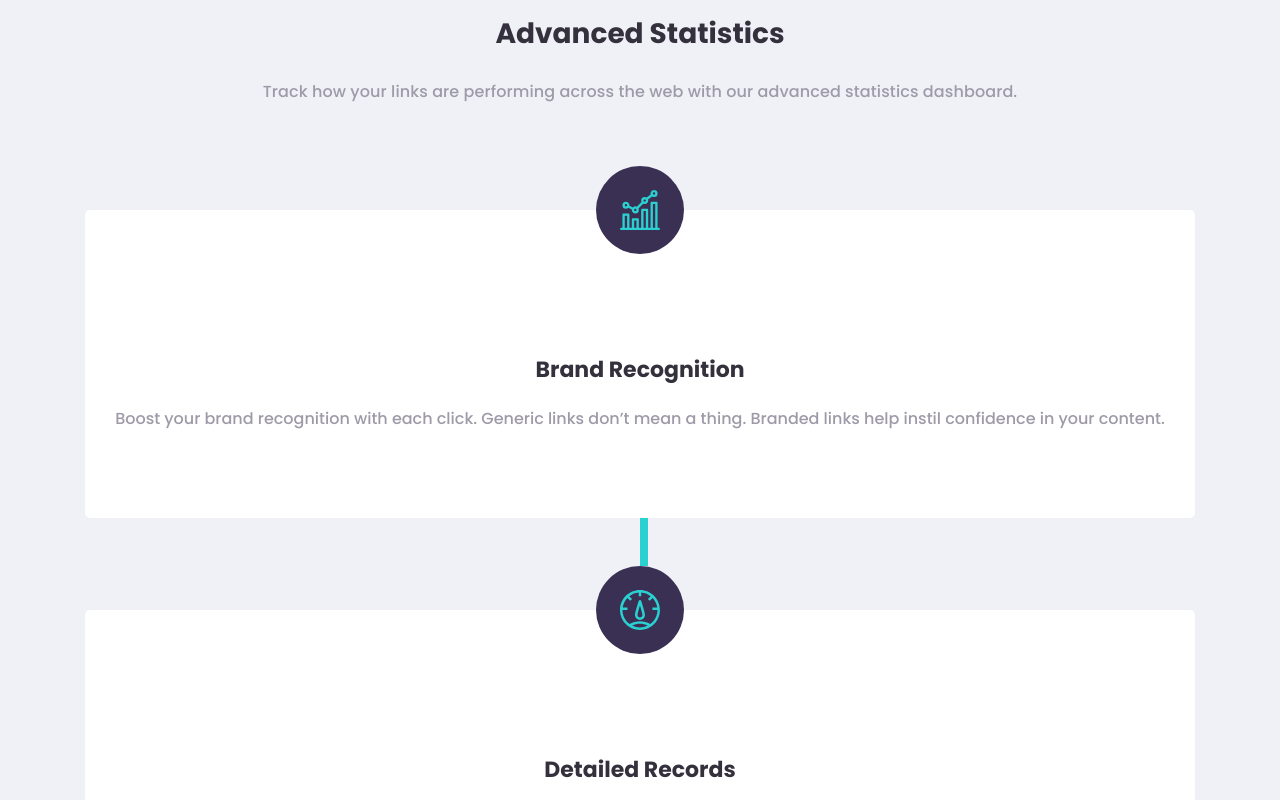
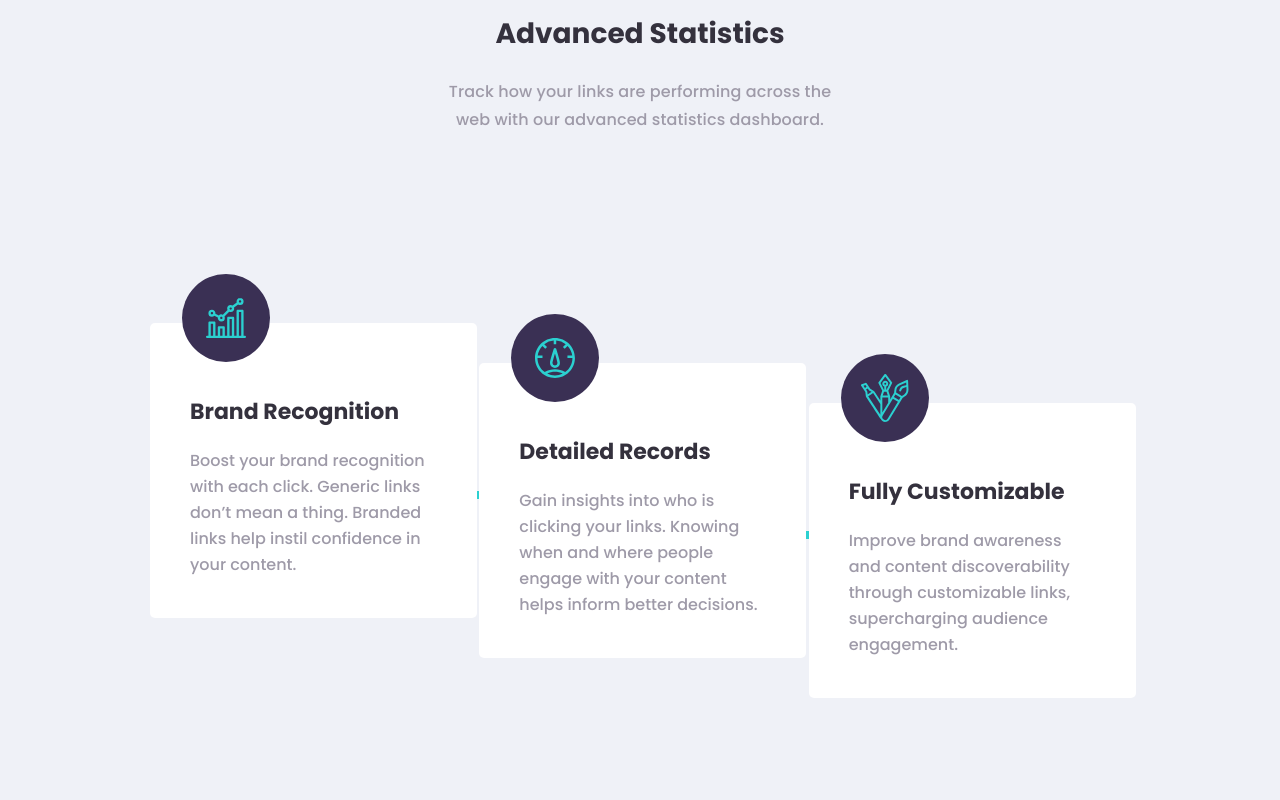
Before and after one commit to defydef/url-shortening-landingpage, a React (Vite) app: page / in a window 1280 px wide. Shown: the part 1080-1880 px from the top of the page. Built offline with nearby package versions, Linux system fonts and the light colour scheme.

Commit message:
Create Stats component for desktop view

```diff
--- a/src/index.css
+++ b/src/index.css
@@ -29,4 +29,5 @@ body {
   min-height: 100vh;
   display: flex;
   justify-content: center;
+  overflow-x: hidden;
 }
--- /dev/null
+++ b/src/ui/SeparatorLine.jsx
@@ -0,0 +1,14 @@
+function SeparatorLine() {
+  return (
+    <>
+      {/* mobile: */}
+      <div className="bg-[var(--accent)] w-2 h-12 col-start-3 sm:hidden"></div>
+      {/* desktop */}
+      <div className="row-start-3 col-start-3 hidden sm:flex flex-col justify-center items-end  w-32 -mr-4">
+        <div className="bg-[var(--accent)] w-24 h-2"></div>
+      </div>
+    </>
+  );
+}
+
+export default SeparatorLine;
--- a/src/ui/Stats.jsx
+++ b/src/ui/Stats.jsx
@@ -5,20 +5,24 @@ import IconFullyCustomizable from "../svg/IconFullyCustomizable";
 
 function Stats() {
   return (
-    <section className="flex flex-col justify-center gap-5 items-center bg-[var(--light-grey)] z-0 row-start-2 row-span-2 col-start-1 px-10 pt-44 pb-32">
+    <section className="flex flex-col justify-center gap-5 items-center bg-[var(--light-grey)] z-0 row-start-2 row-span-2 col-start-1 px-10 sm:px-40 pt-44 pb-32">
       <h1 className="text-[1.75rem] text-[#34313D] font-bold leading-[3rem] text-center">
         Advanced Statistics
       </h1>
-      <p className="leading-7 tracking-[0.00681rem] font-medium text-[var(--grey)] text-center text-base">
+      <p className="leading-7 tracking-[0.00681rem] font-medium text-[var(--grey)] text-center text-base sm:w-[32vw]">
         Track how your links are performing across the web with our advanced
         statistics dashboard.
       </p>
-      <div className="flex flex-col justify-start gap-0 pt-10">
+      <div className="flex flex-col sm:flex-row justify-start sm:justify-center sm:items-center gap-0 sm:gap-2 pt-10">
         <StatsItem label="Brand Recognition" icon={<IconBrandRecognition />}>
           Boost your brand recognition with each click. Generic links don’t mean
           a thing. Branded links help instil confidence in your content.
         </StatsItem>
-        <StatsItem label="Detailed Records" icon={<IconDetailedRecords />}>
+        <StatsItem
+          label="Detailed Records"
+          icon={<IconDetailedRecords />}
+          marginTop="sm:mt-20"
+        >
           Gain insights into who is clicking your links. Knowing when and where
           people engage with your content helps inform better decisions.
         </StatsItem>
@@ -26,6 +30,7 @@ function Stats() {
           label="Fully Customizable"
           icon={<IconFullyCustomizable />}
           showLine={false}
+          marginTop="sm:mt-40"
         >
           Improve brand awareness and content discoverability through
           customizable links, supercharging audience engagement.
--- a/src/ui/StatsItem.jsx
+++ b/src/ui/StatsItem.jsx
@@ -1,17 +1,25 @@
-import VerticalLine from "./VerticalLine";
+import SeparatorLine from "./SeparatorLine";
 
-function StatsItem({ label, children, icon, showLine = true }) {
+function StatsItem({
+  label,
+  children,
+  icon,
+  showLine = true,
+  marginTop = "mt-0",
+}) {
   return (
-    <div className="grid grid-rows-[1fr_1fr_6fr] grid-cols-[1fr_2.75rem_2.75rem_1fr]">
-      <div className="w-[5.5rem] h-[5.5rem] bg-[var(--secondary-1)] rounded-full row-start-1 row-span-2 col-start-2 col-span-2 z-10 flex justify-center items-center">
+    <div
+      className={`grid grid-rows-[1fr_1fr_6fr] sm:grid-rows-[1fr_1fr_5fr] grid-cols-[1fr_2.75rem_2.75rem_1fr] sm:grid-cols-3 ${marginTop} sm:h-max`}
+    >
+      <div className="w-[5.5rem] h-[5.5rem] bg-[var(--secondary-1)] rounded-full row-start-1 row-span-2 col-start-2 sm:col-start-1 col-span-2 sm:col-span-1 z-10 flex justify-center items-center sm:ml-8">
         {icon}
       </div>
-      {showLine && <VerticalLine />}
-      <div className="min-w-[20.4375rem] rounded-[0.3125rem] bg-white row-start-2 col-start-1 col-span-full row-span-2 pt-14 px-5 flex flex-col justify-center items-center gap-5">
-        <h1 className="text-[var(--primary)] text-[1.375rem] font-bold">
+      {showLine && <SeparatorLine />}
+      <div className="min-w-[20.4375rem] sm:max-w-[20vw] rounded-[0.3125rem] bg-white row-start-2 col-start-1 col-span-full row-span-2 pt-2 sm:pb-10 px-5 sm:px-10 flex flex-col justify-center items-center sm:items-start gap-5">
+        <h1 className="text-[var(--primary)] text-[1.375rem] font-bold sm:mt-16 sm:text-left">
           {label}
         </h1>
-        <p className="text-[var(--grey)] text-center leading-[1.625rem]">
+        <p className="text-[var(--grey)] text-center sm:text-left leading-[1.625rem]">
           {children}
         </p>
       </div>
--- a/src/ui/VerticalLine.jsx
+++ /dev/null
@@ -1,5 +0,0 @@
-function VerticalLine() {
-  return <div className="bg-[var(--accent)] w-2 h-12 col-start-3"></div>;
-}
-
-export default VerticalLine;
```
